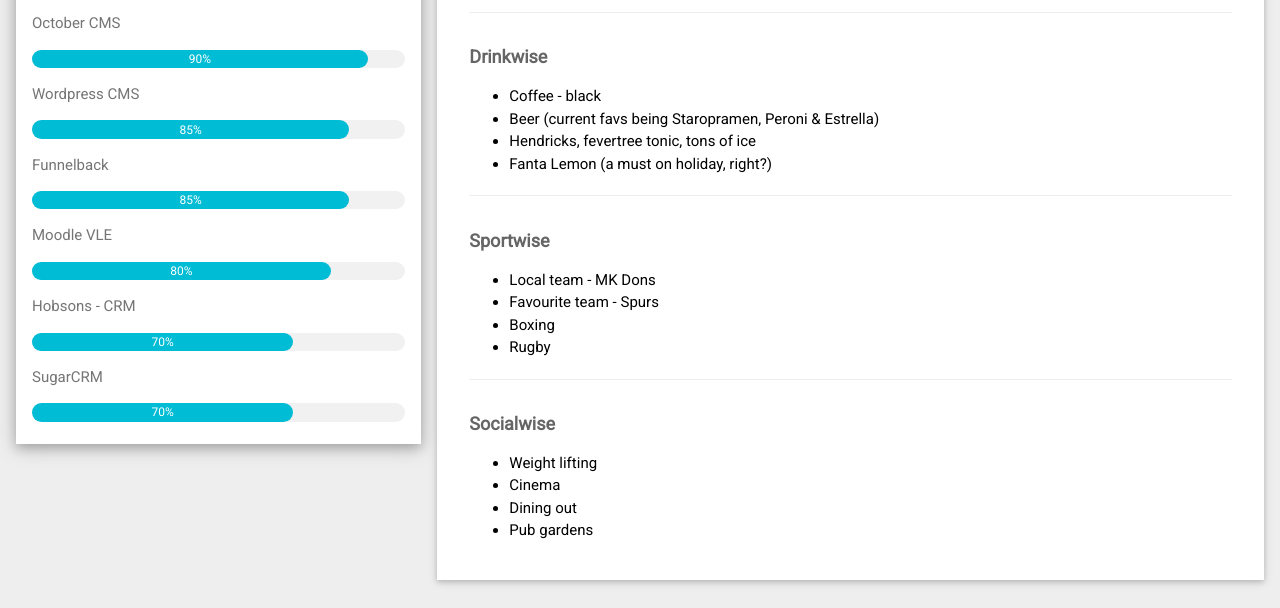
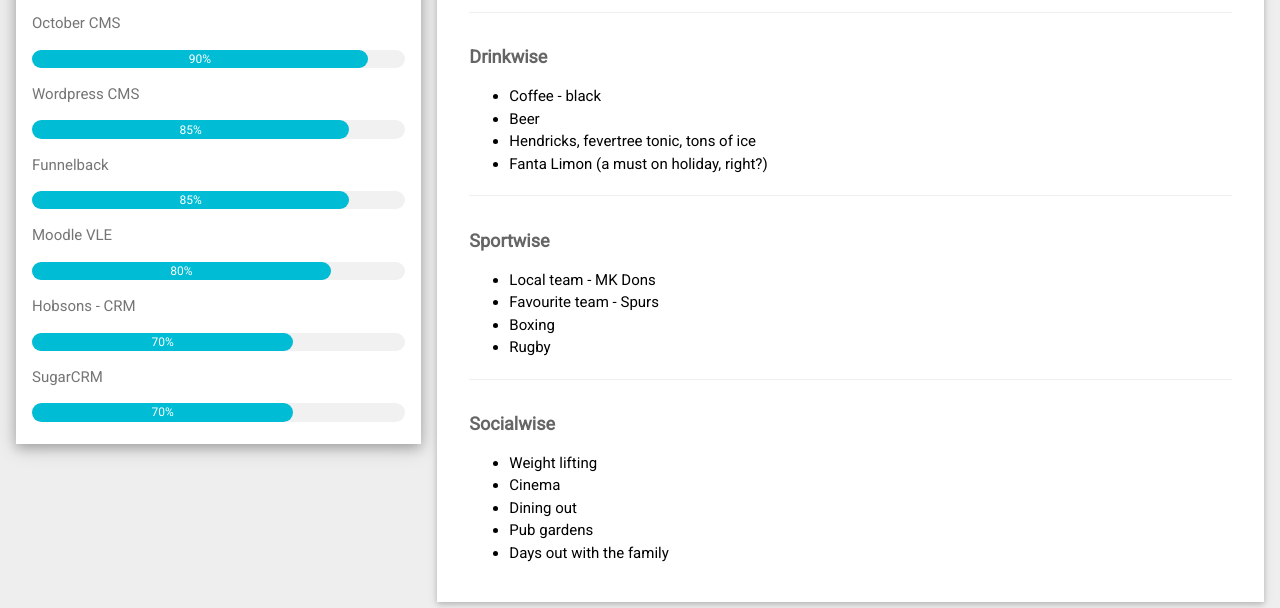
Before and after one commit to doublet33/doublet33.github.io, a plain HTML site: page index.html in a window 1280 px wide. Shown: the part 2439-3047 px from the top of the page. Drawn offline with Linux system fonts and the light colour scheme.

Commit message:
Update index.html

```diff
--- a/index.html
+++ b/index.html
@@ -310,9 +310,9 @@ html,body,h1,h2,h3,h4,h5,h6 {font-family: "Roboto", sans-serif}
           <h5 class="w3-opacity"><b>Drinkwise</b></h5>
 		<ul>
       <li>Coffee - black</li>
-      <li>Beer (current favs being Staropramen, Peroni & Estrella)</li>
+      <li>Beer</li>
       <li>Hendricks, fevertree tonic, tons of ice</li>
-			<li>Fanta Lemon (a must on holiday, right?)</li>
+			<li>Fanta Limon (a must on holiday, right?)</li>
 		</ul>
           <hr>
         </div>
@@ -320,9 +320,9 @@ html,body,h1,h2,h3,h4,h5,h6 {font-family: "Roboto", sans-serif}
           <h5 class="w3-opacity"><b>Sportwise</b></h5>
            <ul>
           	<li>Local team - MK Dons</li>
-			<li>Favourite team - Spurs</li>
-      <li>Boxing</li>
-      <li>Rugby</li>
+			      <li>Favourite team - Spurs</li>
+            <li>Boxing</li>
+            <li>Rugby</li>
 			</ul>
           <hr>
         </div>
@@ -333,6 +333,7 @@ html,body,h1,h2,h3,h4,h5,h6 {font-family: "Roboto", sans-serif}
           	<li>Cinema</li>
             <li>Dining out</li>
             <li>Pub gardens</li>
+            <li>Days out with the family</li>
 			    </ul><br>
         </div>
       </div>
```
